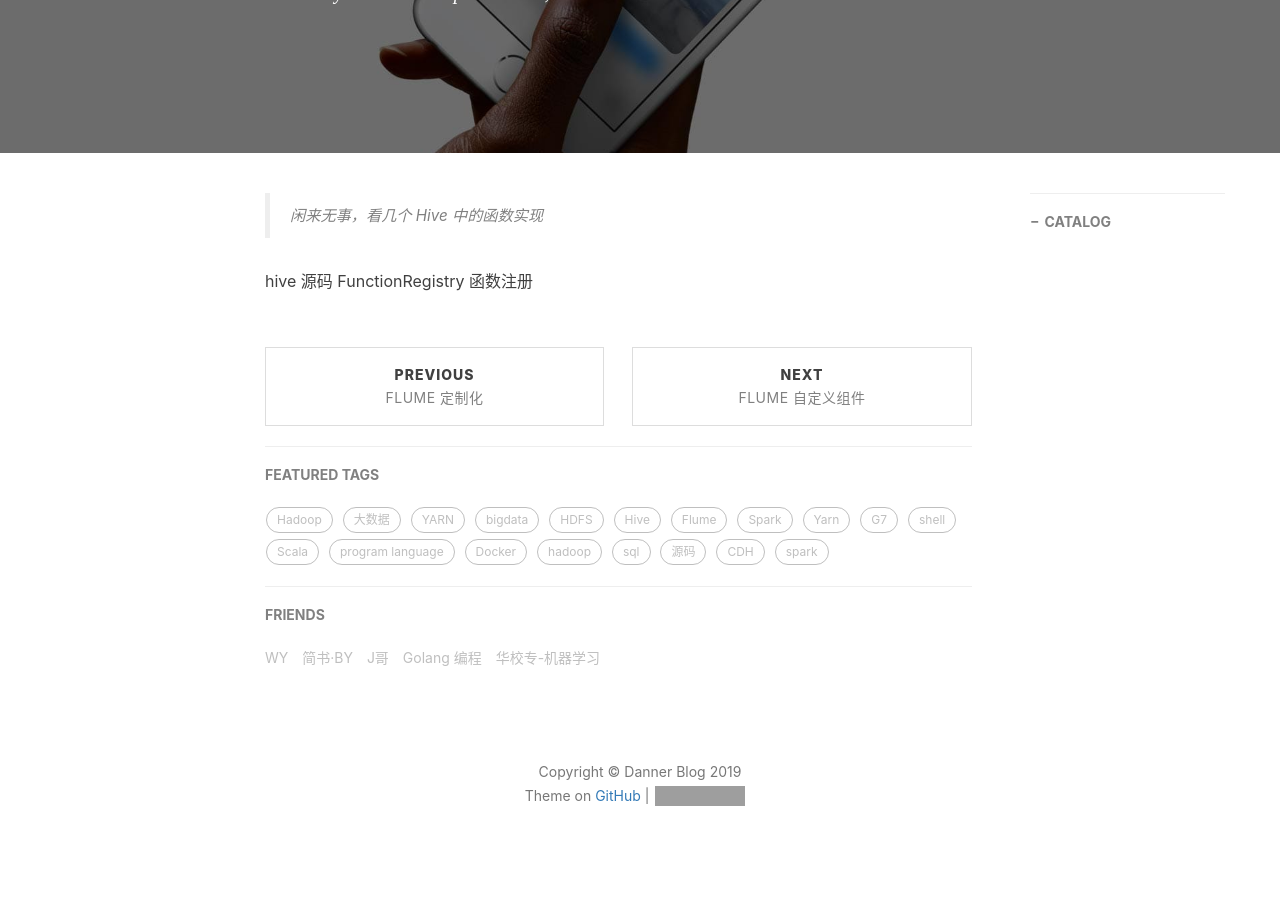
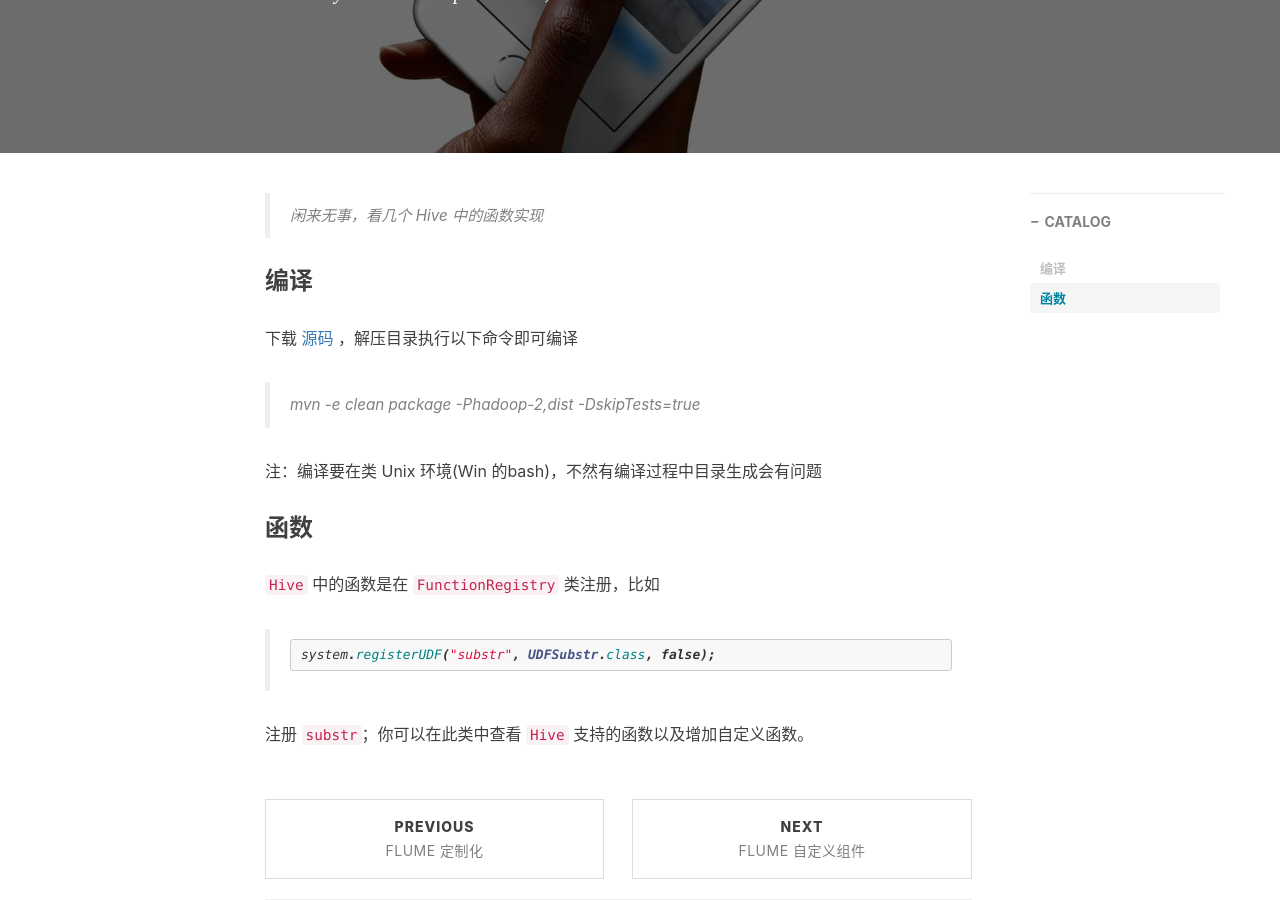
Before and after one commit to vendanner/vendanner.github.io, a Jekyll site: the page built from _posts/2019-09-28-Hive 函数解读.md, in a window 1280 px wide and 900 px high, scrolled down 304 px. Built offline with Jekyll 4.4.1, drawn with Linux system fonts in a browser that asks for light colours; nearby versions of some CDN libraries; comment, search, counter and statistics services are not loaded; grey boxes are pictures that could not be loaded.

Commit message:
Update 2019-09-28-Hive 函数解读.md

````diff
--- a/_posts/2019-09-28-Hive 函数解读.md
+++ b/_posts/2019-09-28-Hive 函数解读.md
@@ -18,5 +18,20 @@ tags:
 
 > 闲来无事，看几个 Hive 中的函数实现
 
+### 编译
 
-hive 源码 FunctionRegistry 函数注册
+下载 [源码](http://archive.cloudera.com/cdh5/cdh/5/hive-1.1.0-cdh5.15.1-src.tar.gz) ，解压目录执行以下命令即可编译
+
+> mvn -e clean package -Phadoop-2,dist -DskipTests=true
+
+注：编译要在类 Unix 环境(Win 的bash)，不然有编译过程中目录生成会有问题
+
+### 函数
+
+`Hive` 中的函数是在 `FunctionRegistry` 类注册，比如
+
+> ```java
+> system.registerUDF("substr", UDFSubstr.class, false);
+> ```
+
+注册 `substr`；你可以在此类中查看 `Hive` 支持的函数以及增加自定义函数。
````
